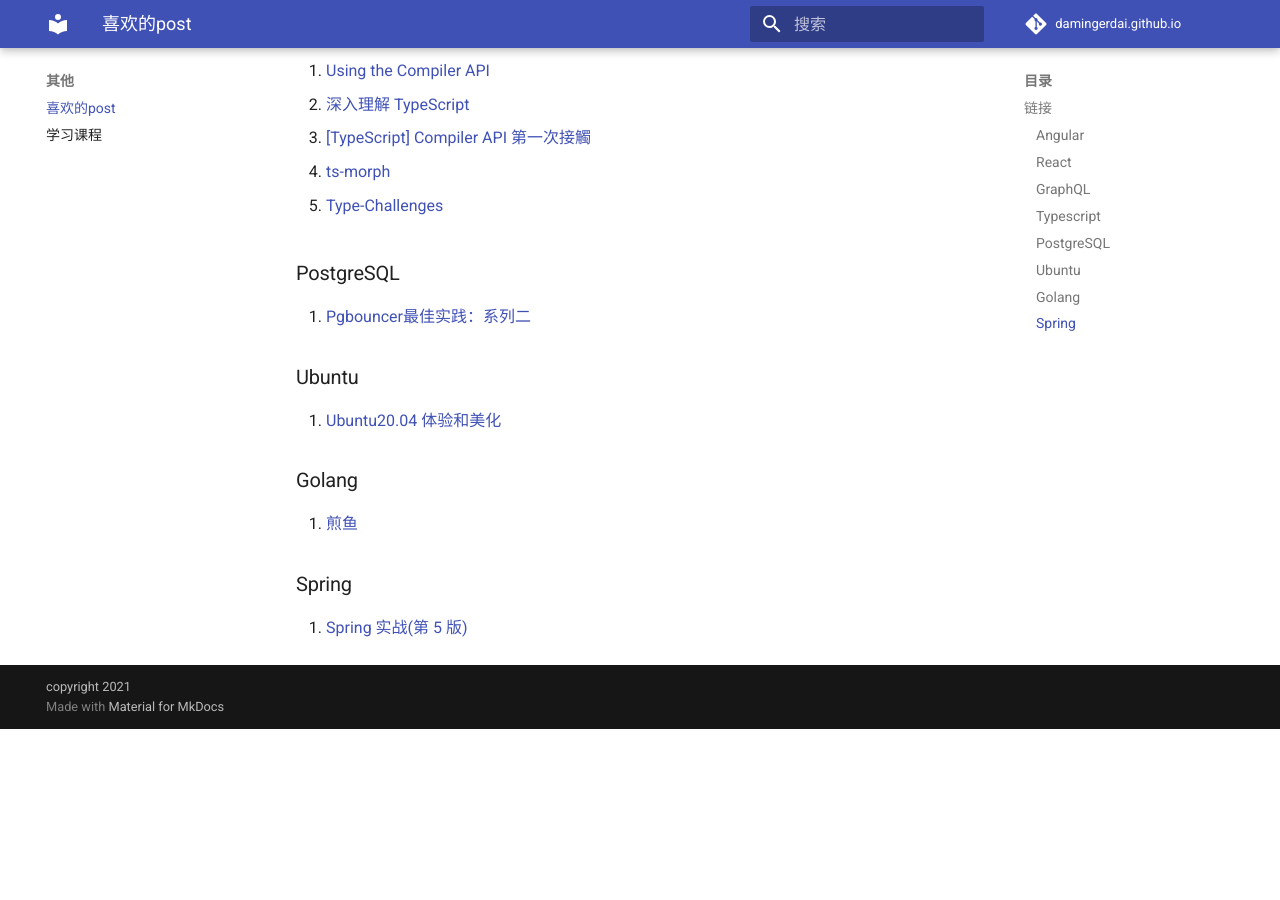
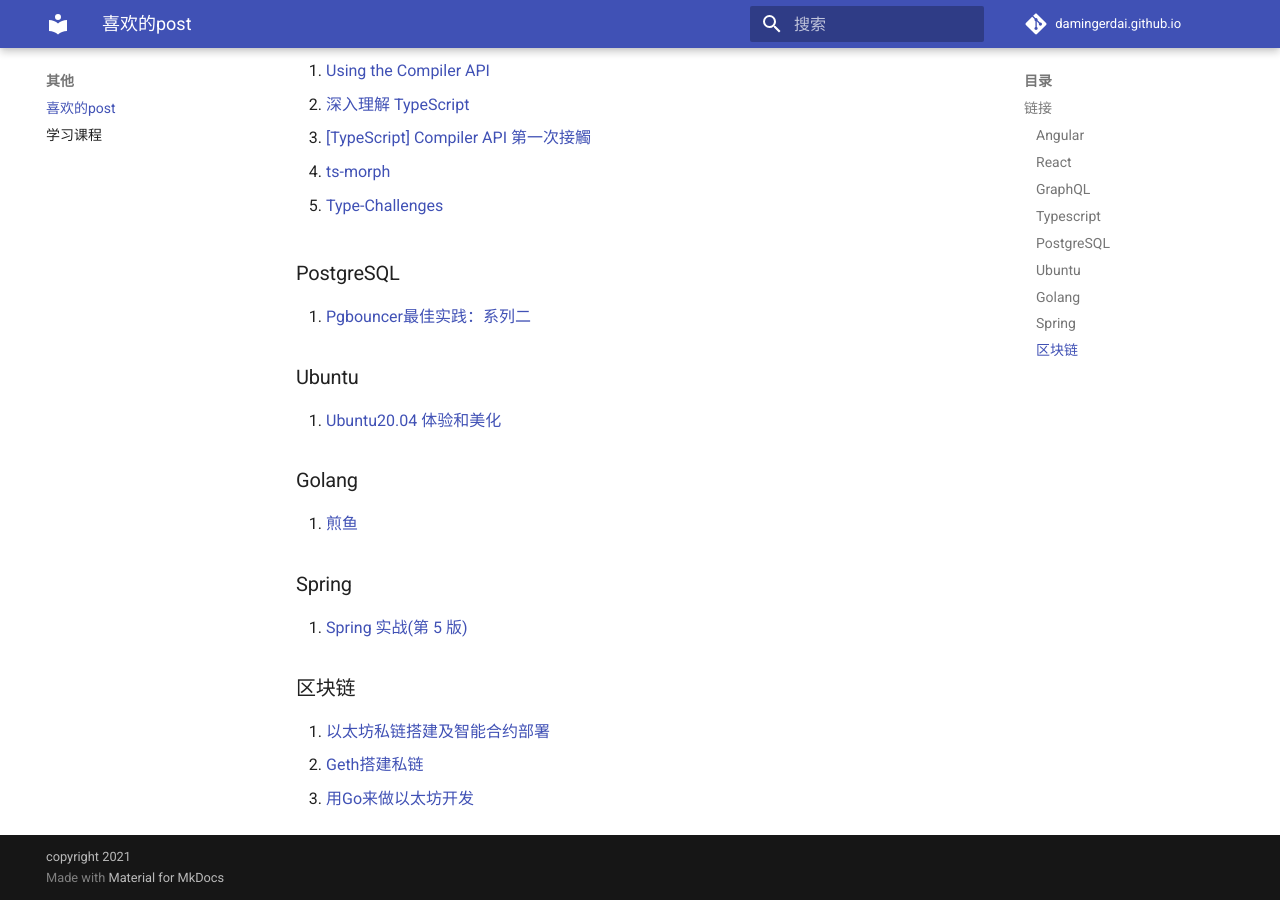
Before and after one commit to damingerdai/damingerdai.github.io, an MkDocs documentation site: the page built from docs/others/link.md, in a window 1280 px wide and 900 px high, scrolled down 726 px. Built offline with MkDocs 1.6.1 and Material for MkDocs 9.7.7, drawn with Linux system fonts in a browser that asks for light colours; comment, search, counter and statistics services are not loaded; before the commit the page ends 1455 px from its top, so only the background shows below that.

Commit message:
docs: 添加区块链的链接

```diff
--- a/docs/others/link.md
+++ b/docs/others/link.md
@@ -45,3 +45,10 @@
 ### Spring
 
 1. [Spring 实战(第 5 版)](https://potoyang.gitbook.io/spring-in-action-v5/)
+
+
+### 区块链
+
+1. [以太坊私链搭建及智能合约部署](https://bolenzhang.github.io/2018/04/29/%e4%bb%a5%e5%a4%aa%e5%9d%8a%e7%a7%81%e9%93%be%e6%90%ad%e5%bb%ba%e5%8f%8a%e6%99%ba%e8%83%bd%e5%90%88%e7%ba%a6%e9%83%a8%e7%bd%b2/)
+2. [Geth搭建私链](https://donaldhan.github.io/blockchain/2020/05/19/Geth%e6%90%ad%e5%bb%ba%e7%a7%81%e9%93%be.html)
+3. [用Go来做以太坊开发](https://goethereumbook.org/zh/)
```
